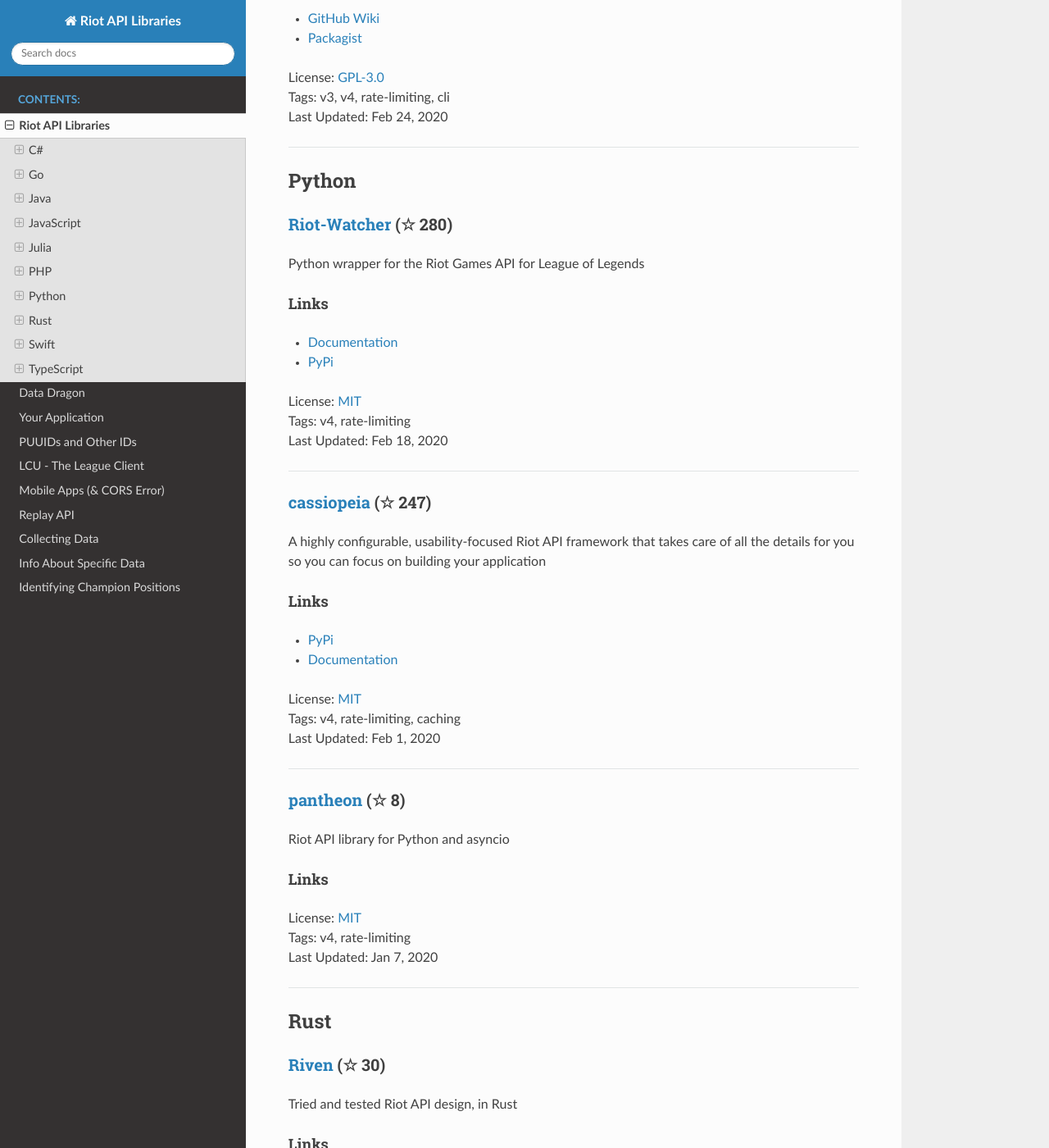
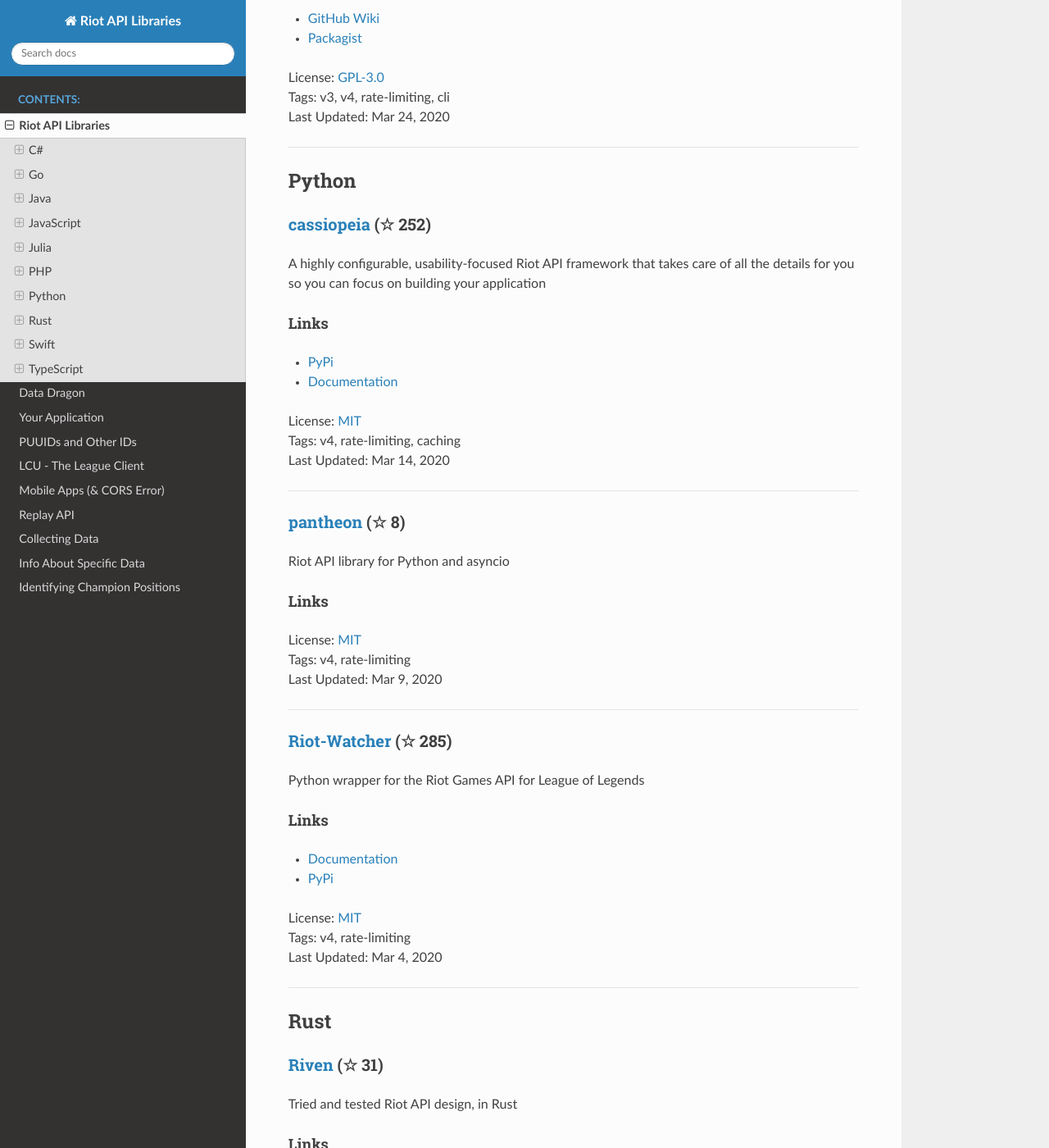
Before and after one commit to WxWatch/riot-api-libraries, a Sphinx documentation site: the page built from docs/libraries.rst, in a window 1280 px wide and 1400 px high, scrolled down 4870 px. Shown: the whole window at 82% size. Built offline with Sphinx 7.4.7 and the Read the Docs theme 2.0.0, drawn with Linux system fonts in a browser that asks for light colours; pages that are not in the unit, such as notebooks, are missing from menus; some of the changed text lies outside the part shown.

```diff
--- a/docs/libraries.rst
+++ b/docs/libraries.rst
@@ -14,11 +14,11 @@ Links
 
 | License: `MIT <http://choosealicense.com/licenses/mit>`_
 | Tags: v4, rate-limiting, asp-net-core
-| Last Updated: Feb 19, 2020
+| Last Updated: Mar 25, 2020
 
 -----------------
 
-`Camille <https://github.com/MingweiSamuel/Camille>`_ (☆ 14)
+`Camille <https://github.com/MingweiSamuel/Camille>`_ (☆ 15)
 ~~~~~~~~~~~~~~~~~~~~~~~~~~~~~~~~~~~~~~~~~~~~~~~~~~~~~~~~~~~~~~~~~~~~~~~~~~~~~~~~~~~~~~~~~~~~~~~~~~~~
 
 Fully rate limited, automatic retrying, thread-safe. V4 Supported. Automatic nightly releases.
@@ -29,7 +29,7 @@ Links
 - `NuGet <https://www.nuget.org/packages/MingweiSamuel.Camille/>`_
 | License: `LGPL-3.0 <http://choosealicense.com/licenses/lgpl-3.0>`_
 | Tags: v3, v4, rate-limiting
-| Last Updated: Feb 19, 2020
+| Last Updated: Mar 21, 2020
 
 -----------------
 
@@ -65,11 +65,11 @@ Links
 
 | License: `Apache-2.0 <http://choosealicense.com/licenses/apache-2.0>`_
 | Tags: v4
-| Last Updated: Feb 19, 2020
+| Last Updated: Mar 15, 2020
 
 -----------------
 
-`orianna <https://github.com/meraki-analytics/orianna>`_ (☆ 107)
+`orianna <https://github.com/meraki-analytics/orianna>`_ (☆ 109)
 ~~~~~~~~~~~~~~~~~~~~~~~~~~~~~~~~~~~~~~~~~~~~~~~~~~~~~~~~~~~~~~~~~~~~~~~~~~~~~~~~~~~~~~~~~~~~~~~~~~~~
 
 A highly configurable, usability-focused Riot API framework that takes care of all the details for you so you can focus on building your application
@@ -117,11 +117,42 @@ Links
 - `examples <https://github.com/Sansossio/twisted/tree/master/example>`_
 | License: None
 | Tags: rate-limiting, v4, lol, tft, caching
-| Last Updated: Feb 12, 2020
+| Last Updated: Mar 15, 2020
 
 -----------------
 
-`LeagueJS <https://github.com/Colorfulstan/LeagueJS>`_ (☆ 51)
+`kayn <https://github.com/cnguy/kayn>`_ (☆ 105)
+~~~~~~~~~~~~~~~~~~~~~~~~~~~~~~~~~~~~~~~~~~~~~~~~~~~~~~~~~~~~~~~~~~~~~~~~~~~~~~~~~~~~~~~~~~~~~~~~~~~~
+
+superagent-inspired Node.js lib (w/ **some** TypeScript support) for accessing Riot's League of Legend's API (discord: cnguy#3614)
+
+Links
+::::::::::::::::
+
+- `npm <https://www.npmjs.com/package/kayn>`_
+- `rate-limiter-credits <https://github.com/Colorfulstan/RiotRateLimiter-node>`_
+| License: `MIT <http://choosealicense.com/licenses/mit>`_
+| Tags: v4, rate-limiting, caching
+| Last Updated: Mar 14, 2020
+
+-----------------
+
+`TeemoJS <https://github.com/MingweiSamuel/TeemoJS>`_ (☆ 15)
+~~~~~~~~~~~~~~~~~~~~~~~~~~~~~~~~~~~~~~~~~~~~~~~~~~~~~~~~~~~~~~~~~~~~~~~~~~~~~~~~~~~~~~~~~~~~~~~~~~~~
+
+Fast & tiny, automatic retries & smart rate limiting, V4 & champion.gg support, all in 300 lines.
+
+Links
+::::::::::::::::
+
+- `npm <https://www.npmjs.com/package/teemojs>`_
+| License: `LGPL-3.0 <http://choosealicense.com/licenses/lgpl-3.0>`_
+| Tags: v3, v4, rate-limiting
+| Last Updated: Mar 14, 2020
+
+-----------------
+
+`LeagueJS <https://github.com/Colorfulstan/LeagueJS>`_ (☆ 53)
 ~~~~~~~~~~~~~~~~~~~~~~~~~~~~~~~~~~~~~~~~~~~~~~~~~~~~~~~~~~~~~~~~~~~~~~~~~~~~~~~~~~~~~~~~~~~~~~~~~~~~
 
 A Javascript Wrapper for the League of Legends API
@@ -134,22 +165,6 @@ Links
 | License: `MIT <http://choosealicense.com/licenses/mit>`_
 | Tags: v4, caching, ddragon, rate-limiting
 | Last Updated: Jan 8, 2020
-
------------------
-
-`kayn <https://github.com/cnguy/kayn>`_ (☆ 103)
-~~~~~~~~~~~~~~~~~~~~~~~~~~~~~~~~~~~~~~~~~~~~~~~~~~~~~~~~~~~~~~~~~~~~~~~~~~~~~~~~~~~~~~~~~~~~~~~~~~~~
-
-superagent-inspired Node.js lib (w/ **some** TypeScript support) for accessing Riot's League of Legend's API (discord: cnguy#3614)
-
-Links
-::::::::::::::::
-
-- `npm <https://www.npmjs.com/package/kayn>`_
-- `rate-limiter-credits <https://github.com/Colorfulstan/RiotRateLimiter-node>`_
-| License: `MIT <http://choosealicense.com/licenses/mit>`_
-| Tags: v4, rate-limiting, caching
-| Last Updated: Dec 28, 2019
 
 -----------------
 
@@ -168,22 +183,7 @@ Links
 
 -----------------
 
-`TeemoJS <https://github.com/MingweiSamuel/TeemoJS>`_ (☆ 13)
-~~~~~~~~~~~~~~~~~~~~~~~~~~~~~~~~~~~~~~~~~~~~~~~~~~~~~~~~~~~~~~~~~~~~~~~~~~~~~~~~~~~~~~~~~~~~~~~~~~~~
-
-Fast & tiny, automatic retries & smart rate limiting, V4 & champion.gg support, all in 300 lines.
-
-Links
-::::::::::::::::
-
-- `npm <https://www.npmjs.com/package/teemojs>`_
-| License: `LGPL-3.0 <http://choosealicense.com/licenses/lgpl-3.0>`_
-| Tags: v3, v4, rate-limiting
-| Last Updated: Dec 13, 2019
-
------------------
-
-`MundoScript <https://github.com/LionelBergen/MundoScript>`_ (☆ 1)
+`MundoScript <https://github.com/LionelBergen/MundoScript>`_ (☆ 2)
 ~~~~~~~~~~~~~~~~~~~~~~~~~~~~~~~~~~~~~~~~~~~~~~~~~~~~~~~~~~~~~~~~~~~~~~~~~~~~~~~~~~~~~~~~~~~~~~~~~~~~
 
 Node.js League/LoL/League Of Legends API wrapper, Focus is to be easy to use
@@ -212,14 +212,14 @@ Links
 
 | License: `NOASSERTION <http://choosealicense.com/licenses/other>`_
 | Tags: v4
-| Last Updated: Feb 9, 2020
+| Last Updated: Mar 9, 2020
 
 -----------------
 
 PHP
 ------------------------------------------
 
-`riot-api <https://github.com/dolejska-daniel/riot-api>`_ (☆ 74)
+`riot-api <https://github.com/dolejska-daniel/riot-api>`_ (☆ 77)
 ~~~~~~~~~~~~~~~~~~~~~~~~~~~~~~~~~~~~~~~~~~~~~~~~~~~~~~~~~~~~~~~~~~~~~~~~~~~~~~~~~~~~~~~~~~~~~~~~~~~~
 
 Riot League of Legends & DataDragon API wrappers for PHP7
@@ -231,30 +231,14 @@ Links
 - `Packagist <https://packagist.org/packages/dolejska-daniel/riot-api>`_
 | License: `GPL-3.0 <http://choosealicense.com/licenses/gpl-3.0>`_
 | Tags: v3, v4, rate-limiting, cli
-| Last Updated: Feb 24, 2020
+| Last Updated: Mar 24, 2020
 
 -----------------
 
 Python
 ------------------------------------------
 
-`Riot-Watcher <https://github.com/pseudonym117/Riot-Watcher>`_ (☆ 280)
-~~~~~~~~~~~~~~~~~~~~~~~~~~~~~~~~~~~~~~~~~~~~~~~~~~~~~~~~~~~~~~~~~~~~~~~~~~~~~~~~~~~~~~~~~~~~~~~~~~~~
-
-Python wrapper for the Riot Games API for League of Legends
-
-Links
-::::::::::::::::
-
-- `Documentation <http://riot-watcher.readthedocs.io/en/latest/>`_
-- `PyPi <https://pypi.python.org/pypi/riotwatcher>`_
-| License: `MIT <http://choosealicense.com/licenses/mit>`_
-| Tags: v4, rate-limiting
-| Last Updated: Feb 18, 2020
-
------------------
-
-`cassiopeia <https://github.com/meraki-analytics/cassiopeia>`_ (☆ 247)
+`cassiopeia <https://github.com/meraki-analytics/cassiopeia>`_ (☆ 252)
 ~~~~~~~~~~~~~~~~~~~~~~~~~~~~~~~~~~~~~~~~~~~~~~~~~~~~~~~~~~~~~~~~~~~~~~~~~~~~~~~~~~~~~~~~~~~~~~~~~~~~
 
 A highly configurable, usability-focused Riot API framework that takes care of all the details for you so you can focus on building your application
@@ -266,7 +250,7 @@ Links
 - `Documentation <http://cassiopeia.readthedocs.org/en/latest/>`_
 | License: `MIT <http://choosealicense.com/licenses/mit>`_
 | Tags: v4, rate-limiting, caching
-| Last Updated: Feb 1, 2020
+| Last Updated: Mar 14, 2020
 
 -----------------
 
@@ -280,14 +264,30 @@ Links
 
 | License: `MIT <http://choosealicense.com/licenses/mit>`_
 | Tags: v4, rate-limiting
-| Last Updated: Jan 7, 2020
+| Last Updated: Mar 9, 2020
+
+-----------------
+
+`Riot-Watcher <https://github.com/pseudonym117/Riot-Watcher>`_ (☆ 285)
+~~~~~~~~~~~~~~~~~~~~~~~~~~~~~~~~~~~~~~~~~~~~~~~~~~~~~~~~~~~~~~~~~~~~~~~~~~~~~~~~~~~~~~~~~~~~~~~~~~~~
+
+Python wrapper for the Riot Games API for League of Legends
+
+Links
+::::::::::::::::
+
+- `Documentation <http://riot-watcher.readthedocs.io/en/latest/>`_
+- `PyPi <https://pypi.python.org/pypi/riotwatcher>`_
+| License: `MIT <http://choosealicense.com/licenses/mit>`_
+| Tags: v4, rate-limiting
+| Last Updated: Mar 4, 2020
 
 -----------------
 
 Rust
 ------------------------------------------
 
-`Riven <https://github.com/MingweiSamuel/Riven>`_ (☆ 30)
+`Riven <https://github.com/MingweiSamuel/Riven>`_ (☆ 31)
 ~~~~~~~~~~~~~~~~~~~~~~~~~~~~~~~~~~~~~~~~~~~~~~~~~~~~~~~~~~~~~~~~~~~~~~~~~~~~~~~~~~~~~~~~~~~~~~~~~~~~
 
 Tried and tested Riot API design, in Rust
@@ -306,7 +306,7 @@ Links
 Swift
 ------------------------------------------
 
-`LeagueAPI <https://github.com/Kelmatou/LeagueAPI>`_ (☆ 18)
+`LeagueAPI <https://github.com/Kelmatou/LeagueAPI>`_ (☆ 20)
 ~~~~~~~~~~~~~~~~~~~~~~~~~~~~~~~~~~~~~~~~~~~~~~~~~~~~~~~~~~~~~~~~~~~~~~~~~~~~~~~~~~~~~~~~~~~~~~~~~~~~
 
 Framework providing all League of Legends data, with cache, rate-limit handling with auto retry system. Compatible with Carthage and Cocoapod.
@@ -352,6 +352,6 @@ Links
 - `examples <https://github.com/Sansossio/twisted/tree/master/example>`_
 | License: None
 | Tags: rate-limiting, v4, lol, tft, caching
-| Last Updated: Feb 12, 2020
+| Last Updated: Mar 15, 2020
 
 -----------------
```
Also changed, not shown: other parts of docs/libraries.rst (+4 -4 lines).
